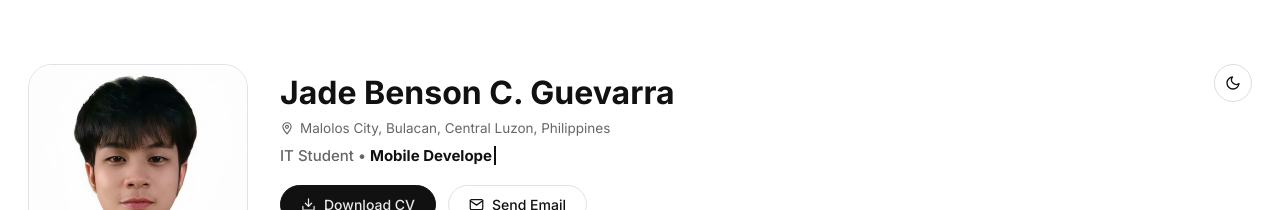
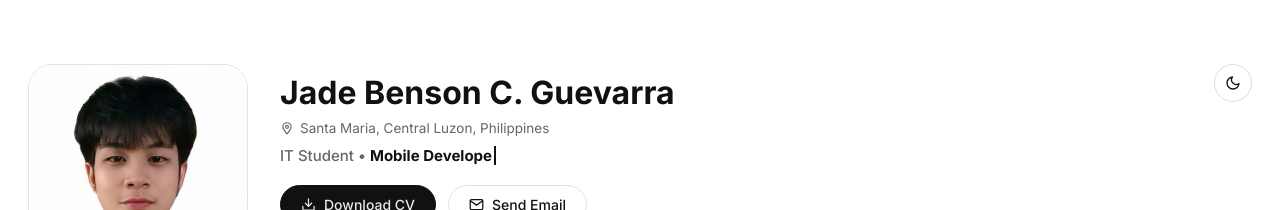
Before and after one commit to Dice0127/portfolio-site, a React (Vite) app: page / in a window 1280 px wide. Shown: the top 210 px of the page. Built offline with nearby package versions, Linux system fonts and the light colour scheme; no server answers.

Commit message:
Update location in portfolio

```diff
--- a/src/components/Hero.jsx
+++ b/src/components/Hero.jsx
@@ -49,7 +49,7 @@ function Hero() {
               <path d="M12 22s7-7.5 7-12a7 7 0 1 0-14 0c0 4.5 7 12 7 12z" />
               <circle cx="12" cy="10" r="2.5" />
             </svg>
-            Malolos City, Bulacan, Central Luzon, Philippines
+            Santa Maria, Central Luzon, Philippines
           </p>
 
           <p className="hero-title">
```
